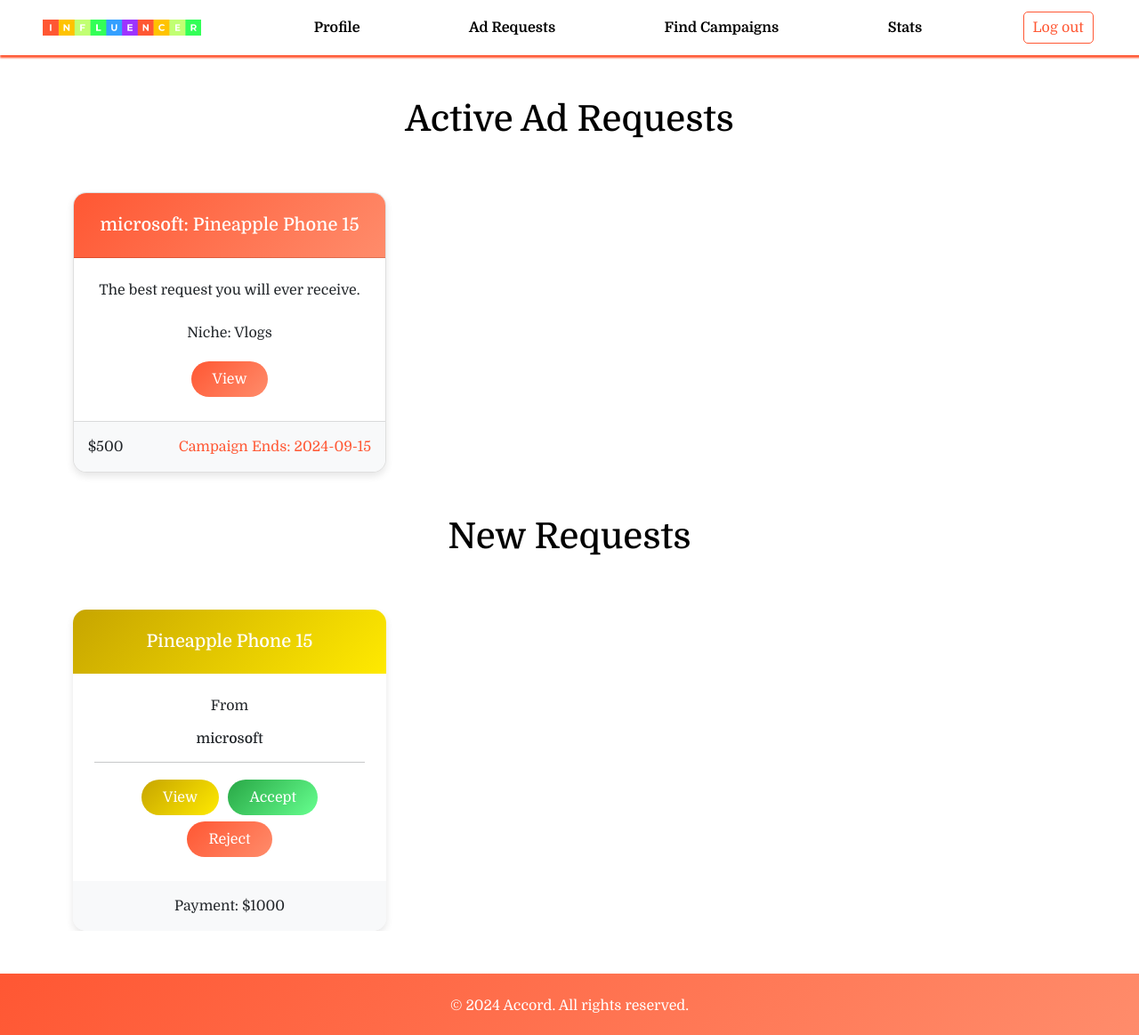
After one commit to shashwatsaini/ACCORD-Web-App, a Flask app: page /influencer/dashboard in a window 1280 px wide. The commit adds this page. Shown: the whole page at 89% size. Run offline with Flask 3, Linux system fonts and the light colour scheme; data comes from the database, SQL or seed files in the repository; both versions use the stored data as it was after the commit; some libraries are stand-ins or nearby versions.

Commit message:
Added Influencer Dashboard

```diff
--- /dev/null
+++ b/static/influencerdashboard.css
@@ -0,0 +1,273 @@
+body{
+    background: white;
+    font-family: "Domine", serif;
+    /*background: linear-gradient(90deg, rgba(212,255,56,1) 0%, rgba(245,0,175,1) 32%, rgba(73,133,245,1) 100%);/*background color change here*/
+}
+
+.navbar-brand {
+    height: fit-content;
+    width: 10%;
+}
+
+.navbar{
+    box-shadow: 1px 2px 2px 1px purple;
+}
+
+.navbar-nav .nav-item {
+    margin-left: 100px;
+}
+
+.nav-link{
+    border: none;
+}
+.nav-link:hover{
+    background-color: rgb(255,251,221);
+}
+
+.wrap {
+    position: relative;
+    height: 55px;
+    line-height: 55px;
+    border-radius: 5px;
+    transition: all 0.1s ease;
+    display: flex;
+    align-items: center;
+}
+
+.input {
+    border: 0;
+    background: transparent;
+    width: 0%;
+    outline: none;
+    font-family: sans-serif;
+    font-size: 18px;
+    color: #000;
+    font-style: italic;
+    transition: all 0.1s ease;
+    position: relative;
+}
+
+.wrap .fa {
+    color: purple;
+    font-size: 22px;
+    cursor: pointer;
+    margin-left: 10px;
+    margin-right: 30px;
+}
+
+.wrap.active {
+    width: 250px;
+    padding-left: 25px;
+    transition: all 0.1s ease;
+}
+
+.input.active {
+    width: 100%;
+    padding-left: 5px;
+    transition: all 0.1s 0.2s ease;
+}
+
+input::placeholder {
+    color: purple;
+}
+
+#searchForm {
+    display: none;
+    transition: all 0.5s ease-in-out;
+}
+
+.search-active #searchForm {
+    display: flex;
+}
+
+.card-container{
+    margin-top: 50px;
+}
+
+.add-container{
+    margin-top: 50px;
+}
+
+.container{
+    overflow: hidden;
+}
+
+.add-container .btn{
+    padding-left: 40px;
+    padding-right: 40px;
+    padding-top: 20px;
+    padding-bottom: 20px;
+    border-radius: 100px;
+    border: none;
+    background-color: palegreen;
+}
+
+.add-container .btn:hover{
+    background-color: forestgreen;
+}
+
+.swiper-container {
+    position: relative;
+
+}
+.swiper-slide {
+    display: flex;
+    justify-content: center;
+}
+.swiper-button-next, .swiper-button-prev {
+    position: absolute;
+    top: 50%;
+    transform: translateY(-50%);
+    width: 44px;
+    height: 44px;
+    display: flex;
+    align-items: center;
+    justify-content: center;
+}
+.swiper-button-next::after, .swiper-button-prev::after {
+    color: #FF5733;
+}
+.swiper-button-next {
+    right: 10;
+}
+
+.swiper-button-prev {
+    left: 10;
+}
+
+.btn-add-campaign {
+    background: linear-gradient(135deg, #FF5733, #FF8C6B);
+}
+
+.btn-add-campaign:hover {
+    background: linear-gradient(0deg, #FF5733, #FF8C6B); /* Optional: change on hover */
+}
+
+
+/* Gradient Colors */
+
+.gradient-1 {
+    background: linear-gradient(135deg, #C7A500, #FFEA00); /* Darker red to lighter red */
+}
+
+.gradient-2 {
+    background: linear-gradient(135deg, #28A745, #66FF8F); /* Darker green to lighter green */
+}
+
+.gradient-3 {
+    background: linear-gradient(135deg, #006BBF, #6CC8FF); /* Darker blue to lighter blue */
+}
+
+.gradient-4 {
+    background: linear-gradient(135deg, #7A1E99, #B76EDD); /* Darker purple to lighter purple */
+}
+
+/* 1st Card type */
+
+.card{
+    box-shadow: 0 1px 1px 0 black;
+}
+
+.card {
+    border-radius: 15px;
+    overflow: hidden;
+    box-shadow: 0 4px 8px rgba(0,0,0,0.1);
+}
+.card-header {
+    background: linear-gradient(135deg, #FF5733, #FF8C6B);
+    color: white;
+    padding: 1rem;
+    padding-top: 1.5rem;
+    text-align: center;
+}
+.card-body {
+    padding: 1.5rem;
+}
+.card-footer {
+    background-color: #f8f9fa;
+    text-align: center;
+    padding: 1rem;
+}
+.progress {
+    height: 20px;
+    border-radius: 10px;
+}
+.progress-bar {
+    background-color: #FF5733;
+}
+.btn-custom {
+    background: linear-gradient(135deg, #FF5733, #FF8C6B);
+    color: white;
+    border: none;
+    transition: background 0.3s ease;
+}
+.btn-custom:hover {
+    background: linear-gradient(0deg, #FF5733, #FF8C6B);
+    color: white;
+}
+.btn {
+    margin: 0.2rem;
+}
+
+.collapsible-content {
+    background-color: #f8f9fa;
+    border-radius: 10px;
+    padding: 1rem;
+}
+
+/* 2nd Card type */
+.custom-card {
+    border-radius: 15px;
+    overflow: hidden;
+    box-shadow: 0 4px 8px rgba(0, 0, 0, 0.1);
+}
+.custom-card-header {
+    color: white;
+    padding: 1rem;
+    padding-top: 1.5rem;
+    text-align: center;
+}
+.custom-card-body {
+    padding: 1.5rem;
+}
+.custom-card-footer {
+    background-color: #f8f9fa;
+    text-align: center;
+    padding: 1rem;
+}
+.custom-btn {
+    background: linear-gradient(135deg, #28A745, #66FF8F);
+    color: white;
+    border: none;
+    border-radius: 25px;
+    padding: 0.5rem 1.5rem;
+    transition: background-color 0.3s ease;
+}
+.custom-btn:hover {
+    color: white;
+    background: linear-gradient(0deg, #28A745, #66FF8F);
+}
+.custom-btn-warning {
+    background: linear-gradient(135deg, #C7A500, #FFEA00);
+    color: white;
+    border: none;
+    border-radius: 25px;
+    padding: 0.5rem 1.5rem;
+    transition: background-color 0.3s ease;
+}
+.custom-btn-warning:hover {
+    color: white;
+    background: linear-gradient(0deg, #C7A500, #FFEA00);
+}
+.custom-btn-danger {
+    background: linear-gradient(135deg, #FF5733, #FF8C6B);
+    color: white;
+    border: none;
+    border-radius: 25px;
+    padding: 0.5rem 1.5rem;
+    transition: background-color 0.3s ease;
+}
+.custom-btn-danger:hover {
+    color: white;
+    background: linear-gradient(0deg, #FF5733, #FF8C6B);
+}
--- /dev/null
+++ b/templates/influencerdashboard.html
@@ -0,0 +1,248 @@
+<!DOCTYPE html>
+<html>
+<head>
+    <meta charset="UTF-8">
+    <meta name="viewport" content="width=device-width, initial-scale=1.0">
+    <link rel="icon" href="{{ url_for('static', filename='title-logo.png') }}" type="image">
+    <title>Dashboard</title>
+    <link href="https://cdn.jsdelivr.net/npm/bootstrap@5.0.2/dist/css/bootstrap.min.css" rel="stylesheet" integrity="sha384-EVSTQN3/azprG1Anm3QDgpJLIm9Nao0Yz1ztcQTwFspd3yD65VohhpuuCOmLASjC" crossorigin="anonymous">
+    <script src="https://cdn.jsdelivr.net/npm/bootstrap@5.0.2/dist/js/bootstrap.bundle.min.js" integrity="sha384-MrcW6ZMFYlzcLA8Nl+NtUVF0sA7MsXsP1UyJoMp4YLEuNSfAP+JcXn/tWtIaxVXM" crossorigin="anonymous"></script>
+    <link rel="stylesheet" href="https://cdnjs.cloudflare.com/ajax/libs/font-awesome/6.0.0-beta3/css/all.min.css">
+    <link rel="stylesheet" href="{{ url_for('static', filename='influencerdashboard.css') }}">
+    <link rel="stylesheet" href="{{ url_for('static', filename='nav.css') }}">
+    <script src="https://cdn.jsdelivr.net/npm/typed.js@2.0.12"></script>
+    <link rel="stylesheet" href="https://unpkg.com/swiper/swiper-bundle.min.css">
+    <link rel="preconnect" href="https://fonts.googleapis.com">
+    <link rel="preconnect" href="https://fonts.gstatic.com" crossorigin>
+    <link href="https://fonts.googleapis.com/css2?family=Domine:wght@400..700&display=swap" rel="stylesheet">
+</head>
+<body>
+    <div class="nav-container">
+        <nav class="navbar navbar-expand-lg bg-body-tertiary">
+            <div class="container-fluid px-5">
+                <img class="navbar-brand img-fluid" src="{{ url_for('static', filename='influencer-logo.png') }}" style="width: 15%;" />
+                <button class="navbar-toggler" type="button" data-bs-toggle="collapse" data-bs-target="#navbarSupportedContent" aria-controls="navbarSupportedContent" aria-expanded="false" aria-label="Toggle navigation">
+                    <span class="navbar-toggler-icon"></span>
+                </button>
+                <div class="collapse navbar-collapse" id="navbarSupportedContent">
+                    <ul class="navbar-nav me-auto mb-2 mb-lg-0">
+                        <li class="nav-item">
+                            <button class="nav-link btn" aria-current="page" href="#" style="color: black; font-weight: bolder;" onclick="location.href='{{ url_for('sponsor_profile')}}'">Profile</button>
+                        </li>
+                        <li class="nav-item">
+                            <button class="nav-link btn" href="#" style="color: black; font-weight: bolder;" onclick="location.href='{{ url_for('influencer_dashboard')}}'">Ad Requests</button>
+                        </li>
+                        <li class="nav-item">
+                            <button class="nav-link btn" aria-current="page" href="#" style="color: black; font-weight: bolder;">Find Campaigns</button>
+                        </li>
+                        <li class="nav-item">
+                            <button class="nav-link btn" aria-current="page" href="#" style="color: black; font-weight: bolder;">Stats</button>
+                        </li>
+                    </ul>
+                    <form action="{{ url_for('logout') }}">
+                    <button class="btn btn-outline-danger logout-btn" type="submit">Log out</button>
+                    </form>
+                </div>
+            </div>
+        </nav>
+    </div>
+
+    <br><br>
+    <div class="container">
+        {% if ads_campaigns[0] %}
+        <div class="row">
+            <div class="col-12 text-center">
+                <h1 style="color: black;">Active Ad Requests</h1>
+            </div>
+        </div>
+        <div class="row">
+            <div class="col-12 text-center card-container">
+                <div class="swiper-container">
+                    <div class="swiper-wrapper">
+                        {% for ad, campaign, sponsor in ads_campaigns %}
+                        <div class="swiper-slide d-flex">
+                            <div class="card" style="width: 30rem;">
+                                <div class="card-header">
+                                    <h5 class="card-title">{{ sponsor.company }}: {{ campaign.name }}</h5>
+                                </div>
+                                <div class="card-body">
+                                    <div>
+                                        {{ ad.description }}
+                                        <br><br>
+                                        <p class="card-text">Niche: {{ ad.niche }}</p>
+                                        <button class="btn custom-btn-danger" type="button" data-bs-toggle="collapse" data-bs-target="#collapseInvite1" aria-expanded="false" aria-controls="collapseInvite1">
+                                            View
+                                        </button>
+                                        <div class="collapse" id="collapseInvite1">
+                                            <br>
+                                            <div class="card card-body mt-2">
+                                                <p class="card-text">Campaign Description</p>
+                                                <p class="card-text">Goals: </p>
+                                                <p class="card-text">Progress: <span class="badge bg-success">10%</span></p>
+                                                <div class="progress mb-3">
+                                                    <div class="progress-bar progress-bar-striped progress-bar-animated" role="progressbar" style="width: 10%;" aria-valuenow="10" aria-valuemin="0" aria-valuemax="100"></div>
+                                                </div>
+                                            </div>
+                                        </div>
+                                    </div>
+                                </div>
+                                <div class="card-footer text-body-secondary d-flex justify-content-between">
+                                    <div>
+                                        ${{ ad.payment }}
+                                    </div>
+                                    <div style="color: #FF5733;">
+                                        Campaign Ends: {{ campaign.end_date }}
+                                    </div>
+                                </div>
+                            </div>
+                        </div>
+                        {% endfor %}
+                    </div>
+                    <div class="swiper-button-next"></div>
+                    <div class="swiper-button-prev"></div>
+                </div>
+            </div>
+        </div>
+        {% else %}
+        <br><br>
+        <div class="row">
+            <div class="col-12 text-center">
+                <h1 style="color: black;">No Active Ad Requests</h1>
+            </div>
+        </div>
+        {% endif %}
+
+        {% if sponsor_requests[0] %}
+        <br><br>
+        <div class="row">
+            <div class="col-12 text-center">
+                <h1 style="color: black;">New Requests</h1>
+            </div>
+            <div class="col-12 text-center card-container">
+                <div class="swiper-container">
+                    <div class="swiper-wrapper">
+                        {% for request, campaign, sponsor in sponsor_requests %}
+                        <div class="swiper-slide d-flex">
+                            <div class="custom-card" style="width: 30rem;">
+                                <div class="custom-card-header">
+                                    <h5 class="card-title">{{ campaign.name }}</h5>
+                                </div>
+                                <div class="custom-card-body">
+                                    <p class="card-text">From</p>
+                                    <h6 class="card-title">{{ sponsor.company }}</h6>
+                                    <hr>
+                                    <button class="btn custom-btn-warning" type="button" data-bs-toggle="collapse" data-bs-target="#collapseInvite2" aria-expanded="false" aria-controls="collapseInvite2">
+                                        View
+                                    </button>
+                                    <button class="btn custom-btn" type="button" onclick="location.href='/sponsor/influencer-requests/accept/{{ request.key }}'">Accept</button>
+                                    <button class="btn custom-btn-danger" type="button" onclick="location.href='/sponsor/influencer-requests/reject/{{ request.key }}'">Reject</button>
+                                    <div class="collapse" id="collapseInvite2">
+                                        <div class="card card-body mt-2">
+                                            <p class="card-text">{{ request.description }}</p>
+                                            <p class="card-text">Niche: {{ request.niche }}</p>
+                                            <button class="btn custom-btn-warning w-100 mt-2" type="button">
+                                                See Profile
+                                            </button>
+                                            <button class="btn custom-btn-warning w-100 mt-2" type="button">
+                                                Negotiate
+                                                <!-- Add logic to transfer influencer request to sponsor request -->
+                                            </button>
+                                        </div>
+                                    </div>
+                                </div>
+                                <div class="custom-card-footer">
+                                    <p class="card-text">Payment: ${{ request.payment }}</p>
+                                </div>
+                            </div>
+                        </div>
+                        {% endfor %}
+                    </div>
+                </div>
+                <div class="swiper-button-next"></div>
+                <div class="swiper-button-prev"></div>
+            </div>
+        </div>
+        {% else %}
+        <br><br><br>
+        <div class="row">
+            <div class="col-12 text-center">
+              <h1 style="color: black;">No New Requests</h1>
+            </div>
+        </div>
+        {% endif %}
+
+    </div>
+
+    <br><br>
+    <footer class="footer text-white text-center">
+        <div class="container">
+            <br>
+            <p>&copy; 2024 Accord. All rights reserved.</p>
+        </div>
+    </footer>
+
+
+    <script src="https://cdn.jsdelivr.net/npm/swiper/swiper-bundle.min.js"></script>
+    <script src="https://code.jquery.com/jquery-3.2.1.slim.min.js" integrity="sha384-KJ3o2DKtIkvYIK3UENzmM7KCkRr/rE9/Qpg6aAZGJwFDMVNA/GpGFF93hXpG5KkN" crossorigin="anonymous"></script>
+    <script src="https://cdn.jsdelivr.net/npm/popper.js@1.12.9/dist/umd/popper.min.js" integrity="sha384-ApNbgh9B+Y1QKtv3Rn7W3mgPxhU9K/ScQsAP7hUibX39j7fakFPskvXusvfa0b4Q" crossorigin="anonymous"></script>
+    <script src="https://cdn.jsdelivr.net/npm/bootstrap@4.0.0/dist/js/bootstrap.min.js" integrity="sha384-JZR6Spejh4U02d8jOt6vLEHfe/JQGiRRSQQxSfFWpi1MquVdAyjUar5+76PVCmYl" crossorigin="anonymous"></script>
+    <script>
+        var swiper = new Swiper('.swiper-container', {
+            slidesPerView: 1,
+            spaceBetween: 10,
+            breakpoints: {
+                640: {
+                    slidesPerView: 1,
+                    spaceBetween: 10,
+                },
+                768: {
+                    slidesPerView: 2,
+                    spaceBetween: 20,
+                },
+                1024: {
+                    slidesPerView: 3,
+                    spaceBetween: 30,
+                },
+            },
+            navigation: {
+                nextEl: '.swiper-button-next',
+                prevEl: '.swiper-button-prev',
+            },
+            pagination: {
+                el: '.swiper-pagination',
+                clickable: true,
+            },
+        });
+
+        $(document).ready(function(){
+            var cardCount = $('.swiper-slide').length;
+            if(cardCount < 3) {
+                swiper.destroy();
+            }
+        });
+
+        $("#searchIcon").click(function(){
+            $("#searchWrap, .input").toggleClass("active");
+            $("input[type='text']").focus();
+        });
+
+        document.addEventListener("DOMContentLoaded", function() {
+            const gradients = [
+                'gradient-1',
+                'gradient-2',
+                'gradient-3',
+                'gradient-4'
+            ];
+
+            const cards = document.querySelectorAll('.custom-card');
+
+            cards.forEach((card, index) => {
+                const header = card.querySelector('.custom-card-header');
+                if (header) {
+                    header.classList.add(gradients[index % gradients.length]);
+                }
+            });
+        });
+    </script>
+</body>
+</html>
```
Also changed, not shown: application/controllers.py (+35 -3 lines), templates/sponsordashboard.html (+6 -6 lines), db/database.sqlite3, static/influencer-logo.png (added).
